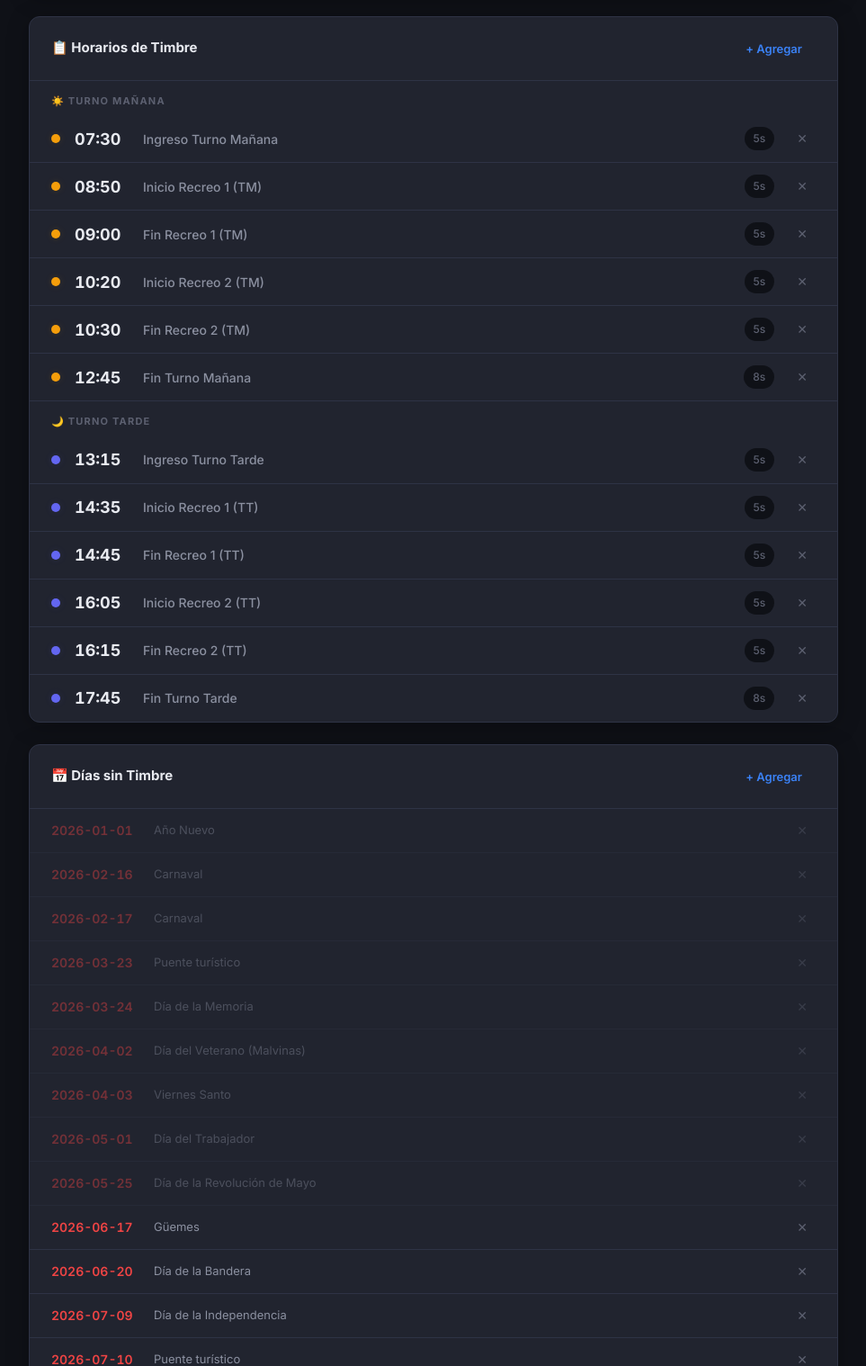
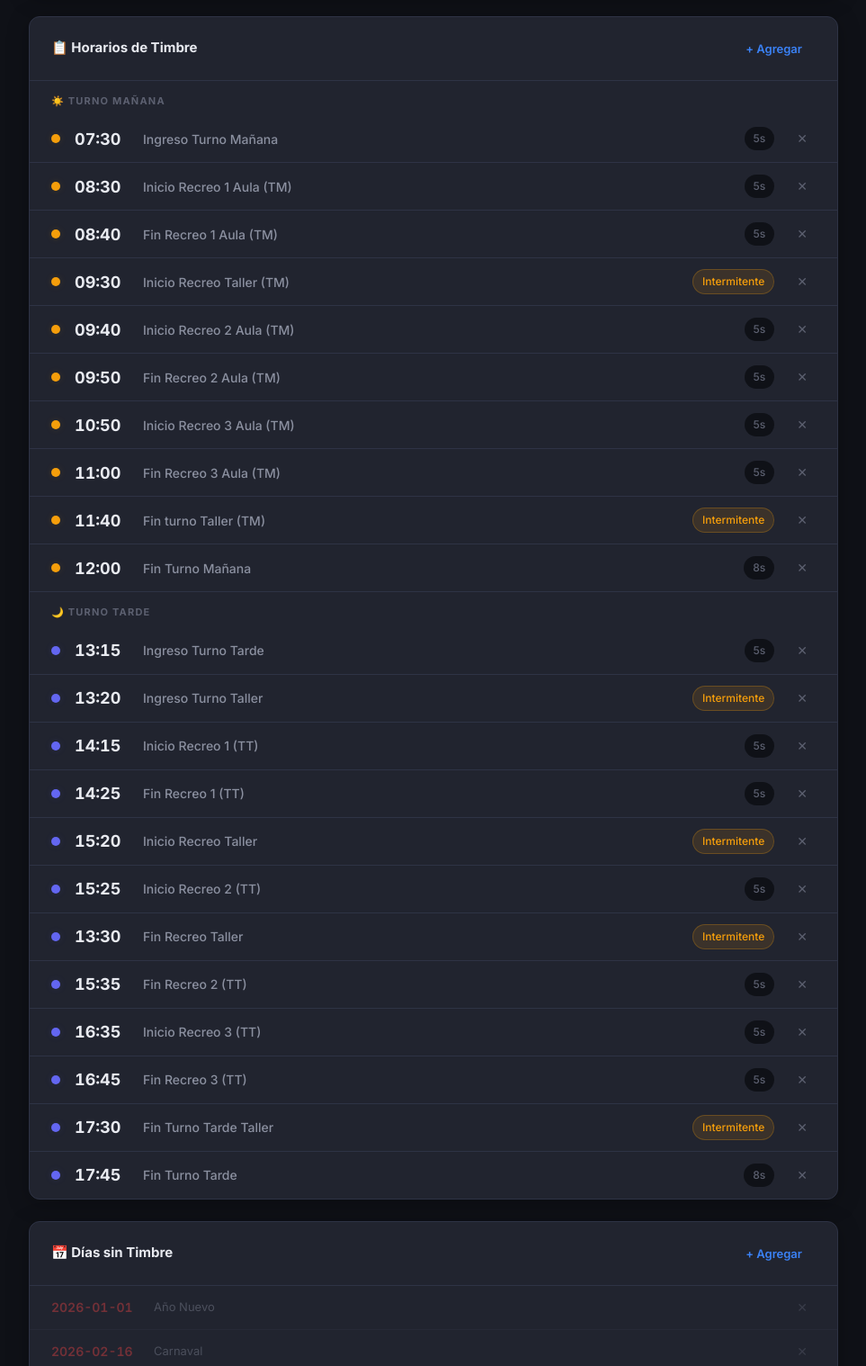
Before and after one commit to GustavoDago/alarma-eest-n3, a Flask app: page / in a window 1280 px wide. Shown: the part 261-1779 px from the top of the page at 90% size, without its empty margins (158-1121 px from the left). Run offline with Flask 3, Linux system fonts and the light colour scheme.

Commit message:
Implementa timbre intermitente (1s ON, 1s OFF, 1s ON) y actualiza horarios

```diff
--- a/timbre-escolar/app.py
+++ b/timbre-escolar/app.py
@@ -48,15 +48,18 @@ def es_dia_sin_timbre(fecha=None):
 
 # ─── Trabajo del Relé ─────────────────────────────────────────────────────────
 
-def ring_job(duration_seconds, etiqueta):
+def ring_job(duration_seconds, etiqueta, intermitente=False):
     """Ejecuta el timbre solo si hoy es un día hábil."""
     excluido, motivo = es_dia_sin_timbre()
     if excluido:
         print(f"🚫 [SCHEDULER] Timbre cancelado: {motivo}. No se activa '{etiqueta}'.")
         return
 
-    print(f"⏰ [SCHEDULER] ¡Tocando el timbre! '{etiqueta}' por {duration_seconds} segundos.")
-    trigger_relay(duration_seconds)
+    if intermitente:
+        print(f"⏰ [SCHEDULER] ¡Tocando el timbre intermitente! '{etiqueta}'.")
+    else:
+        print(f"⏰ [SCHEDULER] ¡Tocando el timbre! '{etiqueta}' por {duration_seconds} segundos.")
+    trigger_relay(duration_seconds, intermitente=intermitente)
 
 # ─── Programador de Tareas ────────────────────────────────────────────────────
 
@@ -70,11 +73,12 @@ def schedule_jobs():
         hora, minuto = horario['hora'].split(':')
         duracion = horario.get('duracion', duracion_defecto)
         etiqueta = horario.get('etiqueta', f"Timbre {horario['hora']}")
+        intermitente = horario.get('intermitente', False)
 
         scheduler.add_job(
             func=ring_job,
             trigger=CronTrigger(day_of_week='mon-fri', hour=int(hora), minute=int(minuto)),
-            args=[duracion, etiqueta],
+            args=[duracion, etiqueta, intermitente],
             id=f"timbre_{idx}",
             name=etiqueta,
             replace_existing=True
@@ -137,7 +141,8 @@ def add_horario():
     nuevo = {
         'hora': data['hora'],
         'etiqueta': data.get('etiqueta', f"Timbre {data['hora']}"),
-        'duracion': int(data.get('duracion', config.get('duracion_por_defecto', 5)))
+        'duracion': int(data.get('duracion', config.get('duracion_por_defecto', 5))),
+        'intermitente': bool(data.get('intermitente', False))
     }
 
     config['horarios'].append(nuevo)
--- a/timbre-escolar/config.json
+++ b/timbre-escolar/config.json
@@ -1,18 +1,28 @@
 {
     "duracion_por_defecto": 5,
     "horarios": [
-        { "hora": "07:30", "etiqueta": "Ingreso Turno Mañana", "duracion": 5 },
-        { "hora": "08:50", "etiqueta": "Inicio Recreo 1 (TM)", "duracion": 5 },
-        { "hora": "09:00", "etiqueta": "Fin Recreo 1 (TM)", "duracion": 5 },
-        { "hora": "10:20", "etiqueta": "Inicio Recreo 2 (TM)", "duracion": 5 },
-        { "hora": "10:30", "etiqueta": "Fin Recreo 2 (TM)", "duracion": 5 },
-        { "hora": "12:45", "etiqueta": "Fin Turno Mañana", "duracion": 8 },
-        { "hora": "13:15", "etiqueta": "Ingreso Turno Tarde", "duracion": 5 },
-        { "hora": "14:35", "etiqueta": "Inicio Recreo 1 (TT)", "duracion": 5 },
-        { "hora": "14:45", "etiqueta": "Fin Recreo 1 (TT)", "duracion": 5 },
-        { "hora": "16:05", "etiqueta": "Inicio Recreo 2 (TT)", "duracion": 5 },
-        { "hora": "16:15", "etiqueta": "Fin Recreo 2 (TT)", "duracion": 5 },
-        { "hora": "17:45", "etiqueta": "Fin Turno Tarde", "duracion": 8 }
+        { "hora": "07:30", "etiqueta": "Ingreso Turno Mañana", "duracion": 5, "intermitente": false },
+        { "hora": "08:30", "etiqueta": "Inicio Recreo 1 Aula (TM)", "duracion": 5, "intermitente": false },
+        { "hora": "08:40", "etiqueta": "Fin Recreo 1 Aula (TM)", "duracion": 5, "intermitente": false },
+        { "hora": "09:30", "etiqueta": "Inicio Recreo Taller (TM)", "duracion": 5, "intermitente": true },
+        { "hora": "09:40", "etiqueta": "Inicio Recreo 2 Aula (TM)", "duracion": 5, "intermitente": false },
+        { "hora": "09:50", "etiqueta": "Fin Recreo 2 Aula (TM)", "duracion": 5, "intermitente": false },
+        { "hora": "10:50", "etiqueta": "Inicio Recreo 3 Aula (TM)", "duracion": 5, "intermitente": false },
+        { "hora": "11:00", "etiqueta": "Fin Recreo 3 Aula (TM)", "duracion": 5, "intermitente": false },
+        { "hora": "11:40", "etiqueta": "Fin turno Taller (TM)", "duracion": 5, "intermitente": true },
+        { "hora": "12:00", "etiqueta": "Fin Turno Mañana", "duracion": 8, "intermitente": false },
+        { "hora": "13:15", "etiqueta": "Ingreso Turno Tarde", "duracion": 5, "intermitente": false },
+        { "hora": "13:20", "etiqueta": "Ingreso Turno Taller", "duracion": 5, "intermitente": true },
+        { "hora": "14:15", "etiqueta": "Inicio Recreo 1 (TT)", "duracion": 5, "intermitente": false },
+        { "hora": "14:25", "etiqueta": "Fin Recreo 1 (TT)", "duracion": 5, "intermitente": false },
+        { "hora": "15:20", "etiqueta": "Inicio Recreo Taller", "duracion": 5, "intermitente": true },
+        { "hora": "15:25", "etiqueta": "Inicio Recreo 2 (TT)", "duracion": 5, "intermitente": false },
+        { "hora": "13:30", "etiqueta": "Fin Recreo Taller", "duracion": 5, "intermitente": true },
+        { "hora": "15:35", "etiqueta": "Fin Recreo 2 (TT)", "duracion": 5, "intermitente": false },
+        { "hora": "16:35", "etiqueta": "Inicio Recreo 3 (TT)", "duracion": 5, "intermitente": false },
+        { "hora": "16:45", "etiqueta": "Fin Recreo 3 (TT)", "duracion": 5, "intermitente": false },
+        { "hora": "17:30", "etiqueta": "Fin Turno Tarde Taller", "duracion": 5, "intermitente": true },
+        { "hora": "17:45", "etiqueta": "Fin Turno Tarde", "duracion": 8, "intermitente": false }
     ],
     "dias_sin_timbre": [
         { "fecha": "2026-01-01", "motivo": "Año Nuevo" },
--- a/timbre-escolar/relay_control.py
+++ b/timbre-escolar/relay_control.py
@@ -14,23 +14,40 @@ BAUD_RATE = 9600
 CMD_ON = bytes([0xA0, 0x01, 0x01, 0xA2])
 CMD_OFF = bytes([0xA0, 0x01, 0x00, 0xA1])
 
-def trigger_relay(duration_seconds):
+def trigger_relay(duration_seconds, intermitente=False):
     """
     Esta función maneja la conexión física con el Relé USB.
     Envía la señal de encendido, espera el tiempo de duración y lo apaga.
+    Si intermitente es True, realiza un ciclo de 1s encendido, 1s silencio, 1s encendido.
     """
     ser = None
     try:
         print(f"🔌 [HARDWARE] Intentando abrir puerto {SERIAL_PORT}...")
         ser = serial.Serial(SERIAL_PORT, BAUD_RATE, timeout=1)
 
-        print("🔌 [HARDWARE] Enviando señal de ENCENDIDO al Relé...")
-        ser.write(CMD_ON)
+        if intermitente:
+            print("🔌 [HARDWARE] Enviando señal de ENCENDIDO al Relé (Intermitente - Pulso 1)...")
+            ser.write(CMD_ON)
+            time.sleep(1)
 
-        time.sleep(duration_seconds)
+            print("🔌 [HARDWARE] Enviando señal de APAGADO al Relé (Intermitente - Silencio)...")
+            ser.write(CMD_OFF)
+            time.sleep(1)
 
-        print("🔌 [HARDWARE] Enviando señal de APAGADO al Relé...")
-        ser.write(CMD_OFF)
+            print("🔌 [HARDWARE] Enviando señal de ENCENDIDO al Relé (Intermitente - Pulso 2)...")
+            ser.write(CMD_ON)
+            time.sleep(1)
+
+            print("🔌 [HARDWARE] Enviando señal de APAGADO al Relé (Intermitente - Apagado Final)...")
+            ser.write(CMD_OFF)
+        else:
+            print("🔌 [HARDWARE] Enviando señal de ENCENDIDO al Relé...")
+            ser.write(CMD_ON)
+
+            time.sleep(duration_seconds)
+
+            print("🔌 [HARDWARE] Enviando señal de APAGADO al Relé...")
+            ser.write(CMD_OFF)
 
     except Exception as e:
         print(f"❌ [ERROR HARDWARE] Error al comunicarse con el relé: {e}")
--- a/timbre-escolar/templates/index.html
+++ b/timbre-escolar/templates/index.html
@@ -254,6 +254,12 @@
             font-weight: 500;
         }
 
+        .schedule-duration.intermittent {
+            background: var(--accent-morning-dim);
+            color: var(--accent-morning);
+            border: 1px solid rgba(245, 158, 11, 0.25);
+        }
+
         .btn-delete {
             background: transparent;
             border: 1px solid transparent;
@@ -515,6 +553,10 @@
                     <label>Duración (s)</label>
                     <input type="number" id="inputDuracion" value="5" min="1" max="60">
                 </div>
+                <div class="form-field-checkbox">
+                    <input type="checkbox" id="inputIntermitente" onchange="toggleIntermitente(this)">
+                    <label for="inputIntermitente">Intermitente</label>
+                </div>
                 <button class="btn btn-primary" onclick="addHorario()">Guardar</button>
                 <button class="btn btn-secondary" onclick="toggleForm('addHorarioForm')">Cancelar</button>
             </div>
@@ -578,6 +620,17 @@
             form.classList.toggle('visible');
         }
 
+        function toggleIntermitente(checkbox) {
+            const inputDuracion = document.getElementById('inputDuracion');
+            if (checkbox.checked) {
+                inputDuracion.disabled = true;
+                inputDuracion.style.opacity = '0.5';
+            } else {
+                inputDuracion.disabled = false;
+                inputDuracion.style.opacity = '1';
+            }
+        }
+
         // ─── Cargar Estado ─────────────────────────────────────────────────
         async function loadStatus() {
             try {
@@ -632,12 +685,16 @@
                     lastShift = shift;
                 }
 
+                const durationBadge = h.intermitente
+                    ? `<span class="schedule-duration intermittent">Intermitente</span>`
+                    : `<span class="schedule-duration">${h.duracion}s</span>`;
+
                 html += `
                     <div class="schedule-item">
                         <span class="schedule-dot ${shift}"></span>
                         <span class="schedule-time">${h.hora}</span>
                         <span class="schedule-label">${h.etiqueta}</span>
-                        <span class="schedule-duration">${h.duracion}s</span>
+                        ${durationBadge}
                         <button class="btn-delete" onclick="deleteHorario(${idx})" title="Eliminar">✕</button>
                     </div>
                 `;
@@ -679,6 +736,7 @@
             const hora = document.getElementById('inputHora').value;
             const etiqueta = document.getElementById('inputEtiqueta').value;
             const duracion = document.getElementById('inputDuracion').value;
+            const intermitente = document.getElementById('inputIntermitente').checked;
 
             if (!hora) { alert('Seleccioná una hora.'); return; }
             if (!etiqueta) { alert('Escribí una etiqueta para el timbre.'); return; }
@@ -686,12 +744,17 @@
             await fetch('/api/horarios', {
                 method: 'POST',
                 headers: { 'Content-Type': 'application/json' },
-                body: JSON.stringify({ hora, etiqueta, duracion })
+                body: JSON.stringify({ hora, etiqueta, duracion, intermitente })
             });
 
             document.getElementById('inputHora').value = '';
             document.getElementById('inputEtiqueta').value = '';
             document.getElementById('inputDuracion').value = '5';
+
+            const checkbox = document.getElementById('inputIntermitente');
+            checkbox.checked = false;
+            toggleIntermitente(checkbox);
+
             toggleForm('addHorarioForm');
             loadHorarios();
             loadStatus();
```
Also changed, not shown: other parts of timbre-escolar/templates/index.html (+32 -0 lines), 1 other file.
